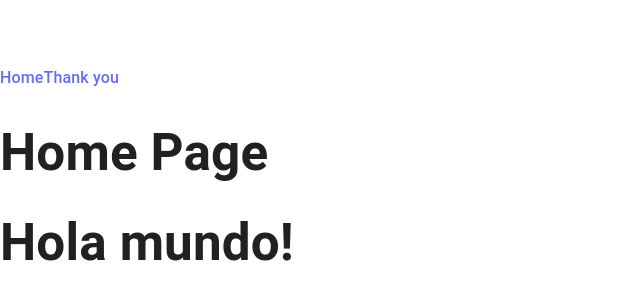
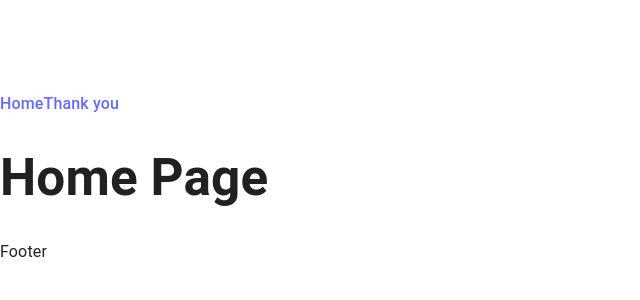
Before and after one commit to pazspera/liquid-sound-landing, a React (Vite) app: page / in a window 1280 px wide. Shown: the part 214-514 px from the top of the page, without its empty margins (0-640 px from the left). Built offline with nearby package versions, Linux system fonts and the light colour scheme.

Commit message:
Creados los componentes Navbar y Footer. Creados los componentes para las secciones del home

```diff
--- a/src/App.jsx
+++ b/src/App.jsx
@@ -1,9 +1,11 @@
 import { ThemeProvider, CssBaseline } from "@mui/material";
 import theme from "./theme/theme";
 import { BrowserRouter, Routes, Route } from "react-router-dom";
+
 import Home from "./pages/Home/Home";
 import ThankYou from "./pages/ThankYou/ThankYou";
 import Navbar from "./components/Navbar/Navbar";
+import Footer from "./components/Footer/Footer";
 
 function App() {
 
@@ -17,8 +19,8 @@ function App() {
             <Route exact path="/" element={ <Home/> }></Route>
             <Route path="/thank-you" element={ <ThankYou/>}></Route>
           </Routes>
+          <Footer />
         </BrowserRouter>
-        <h1>Hola mundo!</h1>
       </ThemeProvider>
     </>
   )
--- /dev/null
+++ b/src/components/Footer/Footer.jsx
@@ -0,0 +1,10 @@
+
+
+export default function Footer() {
+
+  return (
+    <>
+      <p>Footer</p>
+    </>
+  )
+}
```
Also changed, not shown: src/sections/Contacto/Contacto.jsx (added, +10 -0 lines), src/sections/Hero/Hero.jsx (added, +9 -0 lines), src/sections/NuestrosClientes/NuestrosClientes.jsx (added, +9 -0 lines), src/sections/NuestrosProductos/NuestrosProductos.jsx (added, +10 -0 lines), src/sections/PorQueElegirnos/PorQueElegirnos.jsx (added, +9 -0 lines), src/sections/ProductosSector/ProductosSector.jsx (added, +9 -0 lines), src/sections/QuienesSomos/QuienesSomos.jsx (added, +10 -0 lines).
